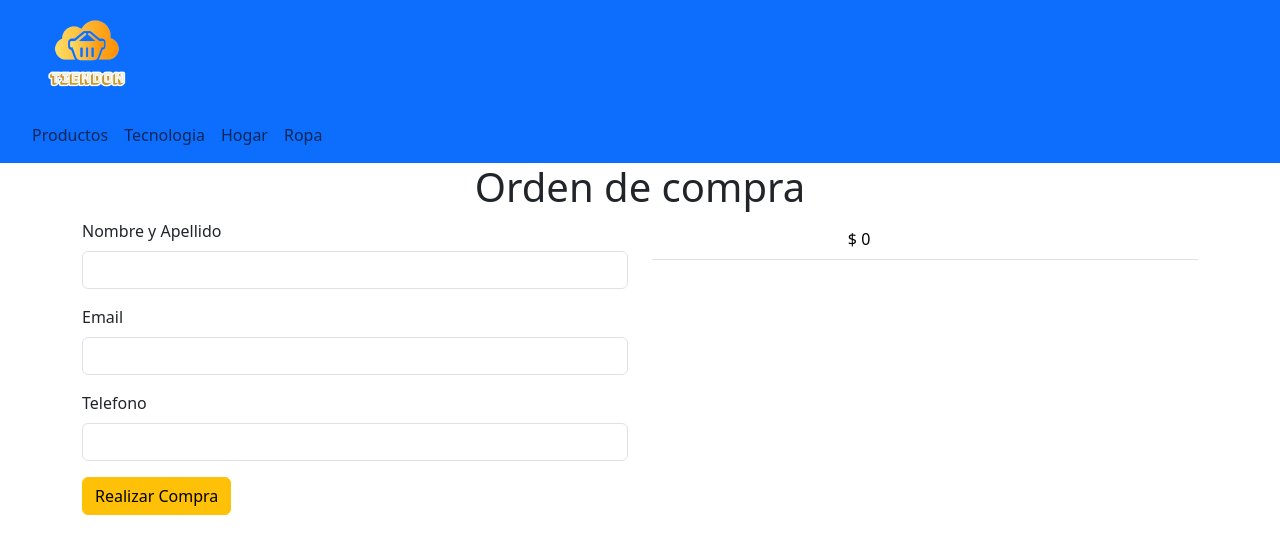
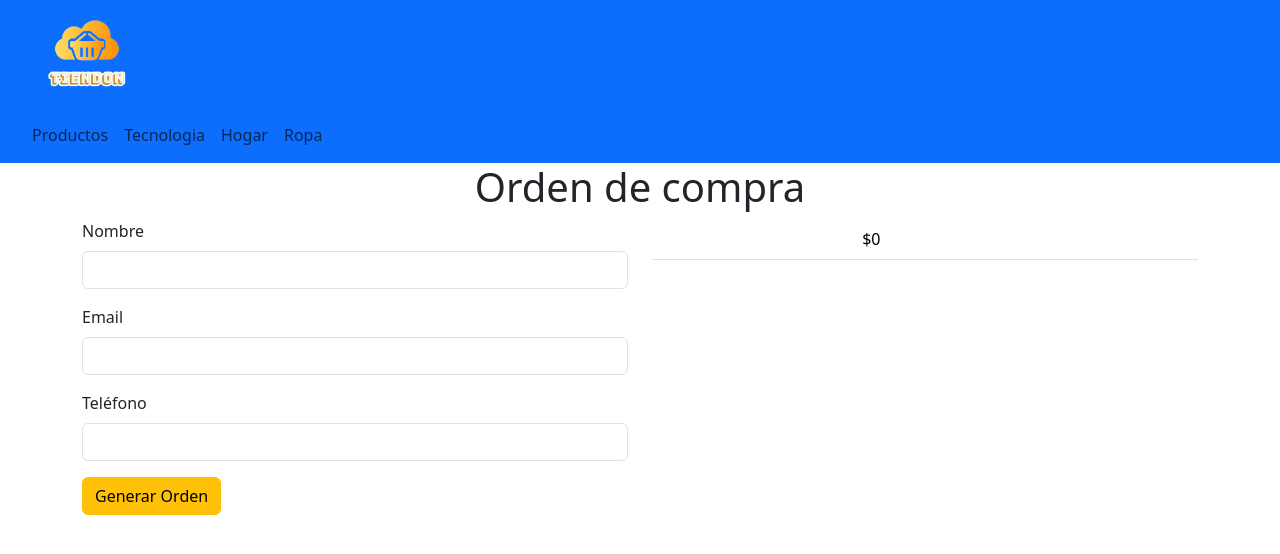
Before and after one commit to facue28/cursoReact-Elias, a React (Vite) app: page /checkout in a window 1280 px wide. Shown: the top 554 px of the page. Built offline with nearby package versions, Linux system fonts and the light colour scheme.

Commit message:
checkout arreglado

```diff
--- a/src/components/Cart.jsx
+++ b/src/components/Cart.jsx
@@ -12,7 +12,7 @@ const Cart = () => {
             <div className="container">
                 <div className="row">
                     <div className="col text-center">
-                        <p className="display-1">X</p>
+                        <p className="display-1">😩</p>
                         <div className="alert alert-danger" role="alert">
                         No hay productos en el carrito
                         </div>
--- a/src/components/Checkout.jsx
+++ b/src/components/Checkout.jsx
@@ -1,15 +1,14 @@
-import { useContext, useState } from "react"
-import { CartContext } from "./context/CartContext"
-import { addDoc, collection, getFirestore } from "firebase/firestore"
+import { CartContext } from "./context/CartContext";
+import { useContext, useState } from "react";
+import { getFirestore, collection, addDoc } from "firebase/firestore";
 
 
 const Checkout = () => {
-    const [nombre, setNombre] = useState()
-    const [email, setEmail] = useState()
-    const [telefono, setTelefono] = useState()
-    const [orderId, setOrderId] = useState()
-    const { cart, clear,  SumaTotalProductos } = useContext(CartContext)
-
+    const [nombre, setNombre] = useState();
+    const [email, setEmail] = useState();
+    const [telefono, setTelefono] = useState();
+    const [orderId, setOrderId] = useState();
+    const {cart, clear, SumaTotalProductos} = useContext(CartContext);
 
     const generarOrden = () => {
         if (nombre.length === 0) {
@@ -20,30 +19,23 @@ const Checkout = () => {
             return false;
         }
 
-        if (telefono.lenght === 0) {
+        if (telefono.length === 0) {
             return false;
         }
 
-        const buyer = { name: nombre, email: email, phone: telefono }
+        const buyer = {name:nombre, email:email, phone:telefono};
+        const items = cart.map(product => ({id:product.idx, title:product.name, price:product.precio}));
+        const fecha = new Date();
+        const date = `${fecha.getDate()}-${fecha.getMonth()+1}-${fecha.getFullYear()} ${fecha.getHours()}:${fecha.getMinutes()}`;
+        const total = SumaTotalProductos();
+        const order = {buyer:buyer, items:items, date:date, total:total};
 
-        const items = cart.map(item => ({ id:item.idx, title:item.title, price:item.precio }))
-
-        const fecha = new Date();
-
-        const date = `${fecha.getDate()} - ${fecha.getMonth()+1} - ${fecha.getFullYear()} ${fecha.getHours()}:${fecha.getMinutes()}`;
-
-        const total = SumaTotalProductos();
-
-        const order = {buyer:buyer, items:productos, date:date, total:total };
-
-        ///Add order
+        // Adddocs
         const db = getFirestore();
-
-        const ordersCollection = collection(db, "orders");
-        addDoc(ordersCollection, order).then(resp => {
-            // clear();
-            // setOrderId(resp.id);
-            console.log(resp)
+        const productsCollection = collection(db, "orders");
+        addDoc(productsCollection, order).then(resp => {
+            clear();
+            setOrderId(resp.id);
         });
     }
 
@@ -56,65 +48,55 @@ const Checkout = () => {
             </div>
             <div className="row">
                 <div className="col-md-6">
-                    <form >
+                    <form>
                         <div className="mb-3">
-                            <label className="form-label">Nombre y Apellido </label>
-                            <input type="text" className="form-control" onInput={(e) => { setNombre(e.target.value) }} />
+                            <label className="form-label">Nombre</label>
+                            <input type="text" className="form-control" onInput={(e) => {setNombre(e.target.value)}} />
                         </div>
                         <div className="mb-3">
-                            <label className="form-label">Email </label>
-                            <input type="text" className="form-control" onInput={(e) => { setEmail(e.target.value) }} />
+                            <label className="form-label">Email</label>
+                            <input type="text" className="form-control" onInput={(e) => {setEmail(e.target.value)}} />
                         </div>
                         <div className="mb-3">
-                            <label className="form-label">Telefono </label>
-                            <input type="text" className="form-control" onInput={(e) => { setTelefono(e.target.value) }} />
+                            <label className="form-label">Teléfono</label>
+                            <input type="text" className="form-control" onInput={(e) => {setTelefono(e.target.value)}} />
                         </div>
-                        <button className="btn btn-warning" onClick={generarOrden}>Realizar Compra </button>
+                        <button type="button" className="btn btn-warning" onClick={generarOrden}>Generar Orden</button>
                     </form>
                 </div>
-                <div className="col-md-6">
+
+                <div className="col-md-6 text-center">
                     <table className="table">
                         <tbody>
                             {cart.map(product =>
                                 <tr key={product.id}>
-                                    <td className="align-middle">
-                                        <img src={product.image} alt={product.name} width={80} />
-                                    </td>
+                                    <td className="align-middle"><img src={product.image} alt={product.name} width={80} /></td>
 
-                                    <td className="text-start align-middle">
-                                        {product.name}
-                                    </td>
+                                    <td className="text-start align-middle">{product.name}</td>
 
-                                    <td className="text-start align-middle">
-                                        ${product.precio}
-                                    </td>
+                                    <td className="text-start align-middle">${product.precio}</td>
 
-                                    <td className="text-start align-middle">
-                                        {product.quantity}
-                                    </td>
+                                    <td className="text-start align-middle">{product.quantity}</td>
 
-                                    <td className="text-start align-middle">
-                                        ${product.quantity * product.precio}
-                                    </td>
+                                    <td className="text-start align-middle">${product.quantity * product.precio}</td>
                                 </tr>
                             )}
-
                             <tr>
-                                <td className="text-center align-middle" colSpan={4}> &nbsp;
-                                </td>
-                                <td className="text-start align-middle">$ {SumaTotalProductos()}</td>
+                                <td className="text-center align-middle" colSpan={4}>&nbsp;</td>
+                                <td className="text-start align-middle">${SumaTotalProductos()}</td>
                             </tr>
                         </tbody>
                     </table>
                 </div>
             </div>
+
             <div className="row my-5">
                 <div className="col text-center">
-                    {orderId ? <div className="alert alert-warning p-5 text-center" role="alert">
+                    {orderId ? <div className="alert alert-success p-5 text-center" role="alert">
                         <p className="display-1">🤑</p>
                         <h1>Gracias por su compra</h1>
-                        <p>El id de su compra es : <b>{orderId}</b></p>
-                    </div> : " "}
+                        <p>El Id de su compra es : <b>{orderId}</b></p>
+                    </div> : ""}
                 </div>
             </div>
         </div>
--- a/src/components/Header.jsx
+++ b/src/components/Header.jsx
@@ -1,7 +1,7 @@
 import CartWidget from "./CartWidget";
 import LogoTienda from "./LogoTienda";
 import NavBar from "./NavBar";
-import Search from "./Search";
+
 
 
 const Header = () => {
--- a/src/components/ItemCount.jsx
+++ b/src/components/ItemCount.jsx
@@ -44,8 +44,16 @@ const ItemCount = ({stock, onAdd}) => {
             <button type="button" className="btn btn-secondary" onClick={incrementar} >+</button>
         </div>
         <div className="row m-2">
-            <div className="col-md-4">
-                {itemAdded ? <Link to= {"/cart/"} className="btn btn-warning"> Finalizar compra</Link> : <button type= "button" className="btn btn-warning" onClick={addToCart}>Agregar al carrito</button>}
+            <div className="col">
+                {itemAdded ?
+                <>
+                <Link to={"/"} className="btn btn-success my-3"> Seguir comprando</Link>
+                <br />
+                <Link to= {"/cart/"} className="btn btn-warning m-3"> Finalizar compra</Link>
+                </>
+                :
+                <button type= "button" className="btn btn-warning" onClick={addToCart}>Agregar al carrito</button>
+                    }
             </div>
         </div>
         </>
--- a/src/components/ItemDetail.jsx
+++ b/src/components/ItemDetail.jsx
@@ -16,7 +16,7 @@ const ItemDetail = ({item}) => {
                 <img src={item.image}alt={item.name}/>
             </div>
             <div className="col-md-6">
-                <h4>{item.descripcion}</h4>
+                <h5>{item.descripcion}</h5>
                 <h5>Productos en stock : {item.stock}</h5>
                 <div className="container">
                     <h5>Precio $: {item.precio}</h5>
--- a/src/components/context/CartContext.jsx
+++ b/src/components/context/CartContext.jsx
@@ -17,8 +17,8 @@ const CartContextProvider = ({children}) => {
 
 
     const removeItem = (id) => {
-        const item = cart.filter(product => product.id != id);
-        setCart([...items])
+        const products = cart.filter(product => product.id != id);
+        setCart([...products])
     }
 
 
```
